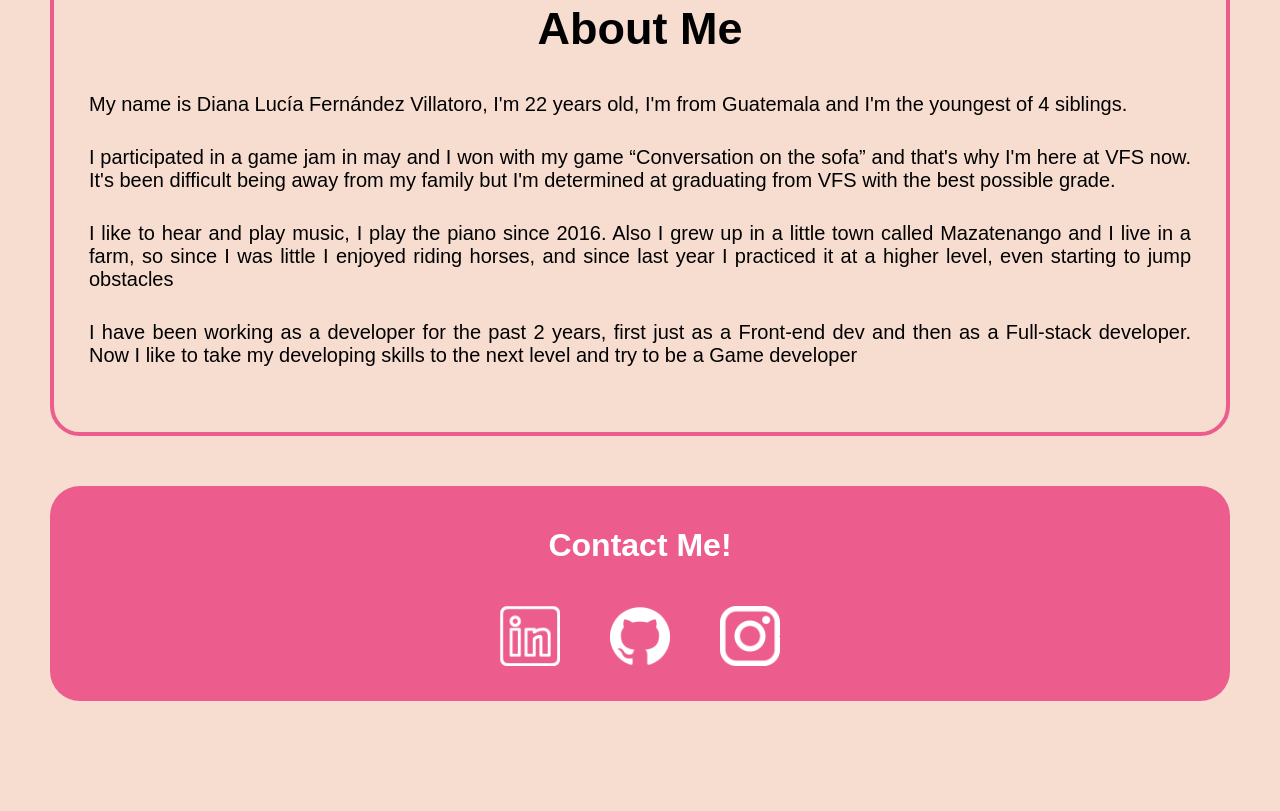
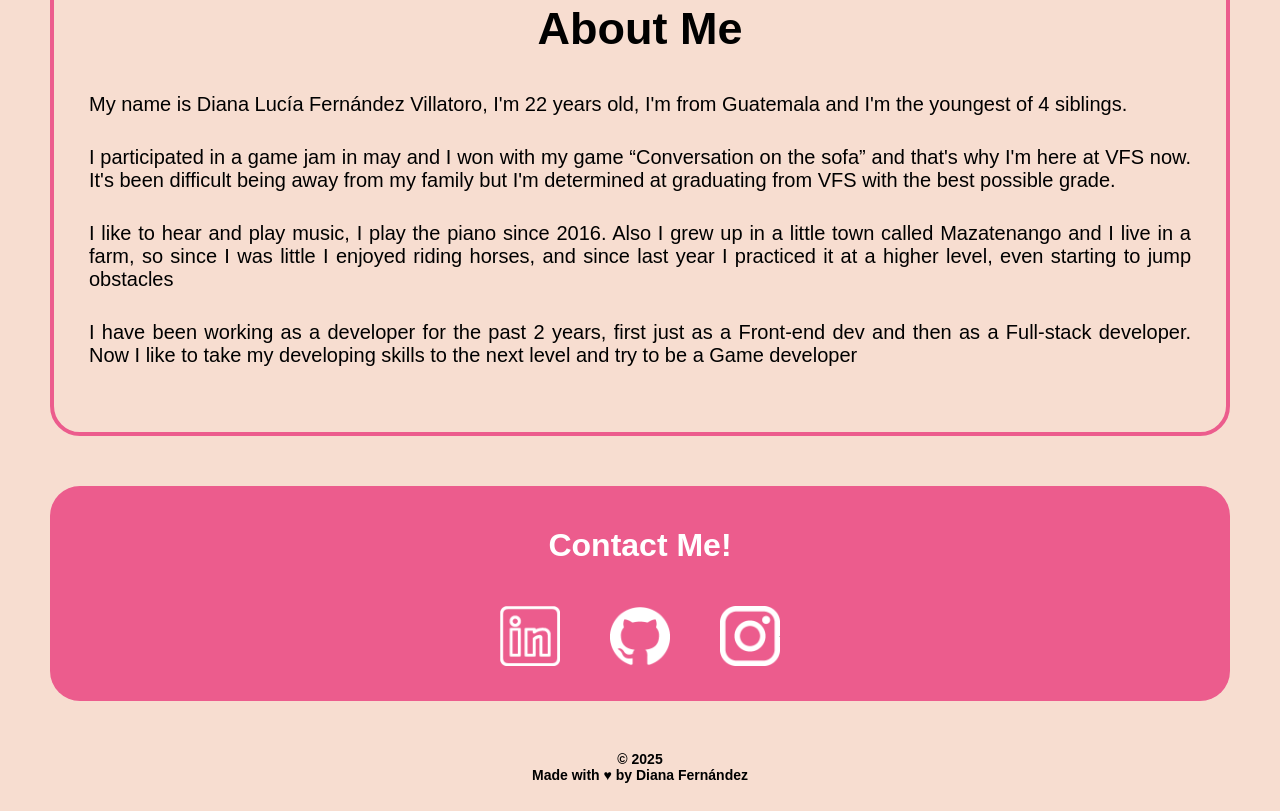
Before and after one commit to FernandezDL/Bio-Web-Page_VFS, a plain HTML site: page index.html in a window 1280 px wide. Shown: the part 658-1469 px from the top of the page. Before the commit the page ends 1409 px from the top, so only its background shows below. Drawn offline with Linux system fonts and the light colour scheme.

Commit message:
Add: Footer

```diff
--- a/index.css
+++ b/index.css
@@ -6,6 +6,13 @@ header {
     align-items: center;
     justify-content: space-between;
     padding: 0 20px 0 20px;
+}
+
+footer{
+    height: 60px;
+    background-color: none;
+    text-align: center;
+    gap: 0px;
 }
 
 button {
@@ -29,6 +36,13 @@ h2 {
     color: black;
     font-size: 45px;
     text-align: center;
+}
+
+h6{
+    color: black;
+    font-size: 14px;
+    text-align: center;
+    margin: 0;
 }
 
 p{
--- a/index.html
+++ b/index.html
@@ -52,5 +52,10 @@
 				</div>
 			</div>
 		</div>
+
+		<footer>
+			<h6>© 2025</h6>
+			<h6>Made with ♥ by Diana Fernández</h6>
+		</footer>
     </body>
 </html>
```
